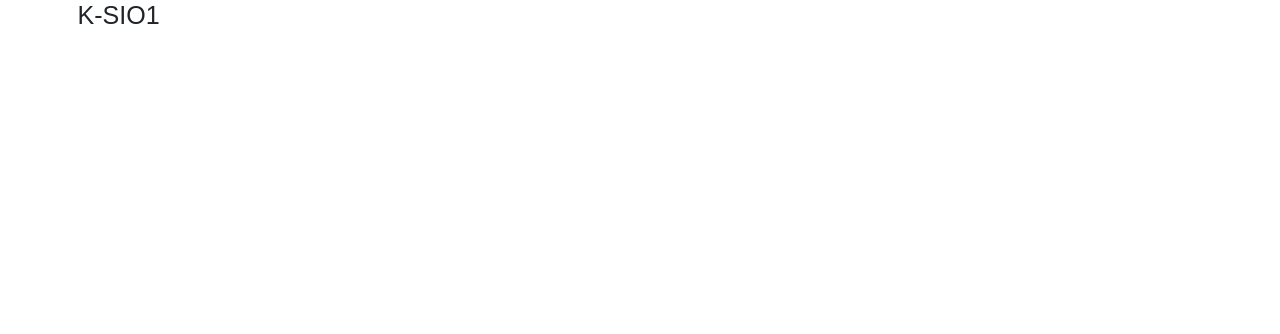
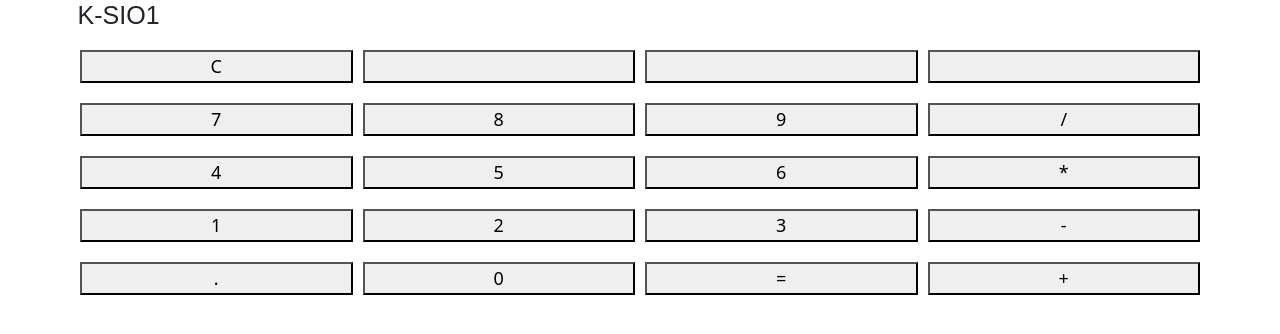
Before and after one commit to Hellhow/k-SIO1, a plain HTML site: page index.html in a window 1280 px wide. Drawn offline with nearby package versions, Linux system fonts and the light colour scheme.

Commit message:
création de l'interface

```diff
--- a/index.html
+++ b/index.html
@@ -71,6 +71,39 @@
             <div class="row">
                 <h1>K-SIO1</h1>
             </div>
+            <div class="row">
+                <div class="screen"></div>
+            </div>
+            <div class="row p-2">
+                <button class="col m-2">C</button>
+                <button class="col m-2"></button>
+                <button class="col m-2"></button>
+                <button class="col m-2"></button>
+            </div>
+            <div class="row p-2">
+                <button class="col m-2">7</button>
+                <button class="col m-2">8</button>
+                <button class="col m-2">9</button>
+                <button class="col m-2">/</button>
+            </div>
+            <div class="row p-2">
+                <button class="col m-2">4</button>
+                <button class="col m-2">5</button>
+                <button class="col m-2">6</button>
+                <button class="col m-2">*</button>
+            </div>
+            <div class="row p-2">
+                <button class="col m-2">1</button>
+                <button class="col m-2">2</button>
+                <button class="col m-2">3</button>
+                <button class="col m-2">-</button>
+            </div>
+            <div class="row p-2">
+                <button class="col m-2">.</button>
+                <button class="col m-2">0</button>
+                <button class="col m-2">=</button>
+                <button class="col m-2">+</button>
+            </div>
         </section>
     </main>
     <!-- !SECTION Main -->
```
